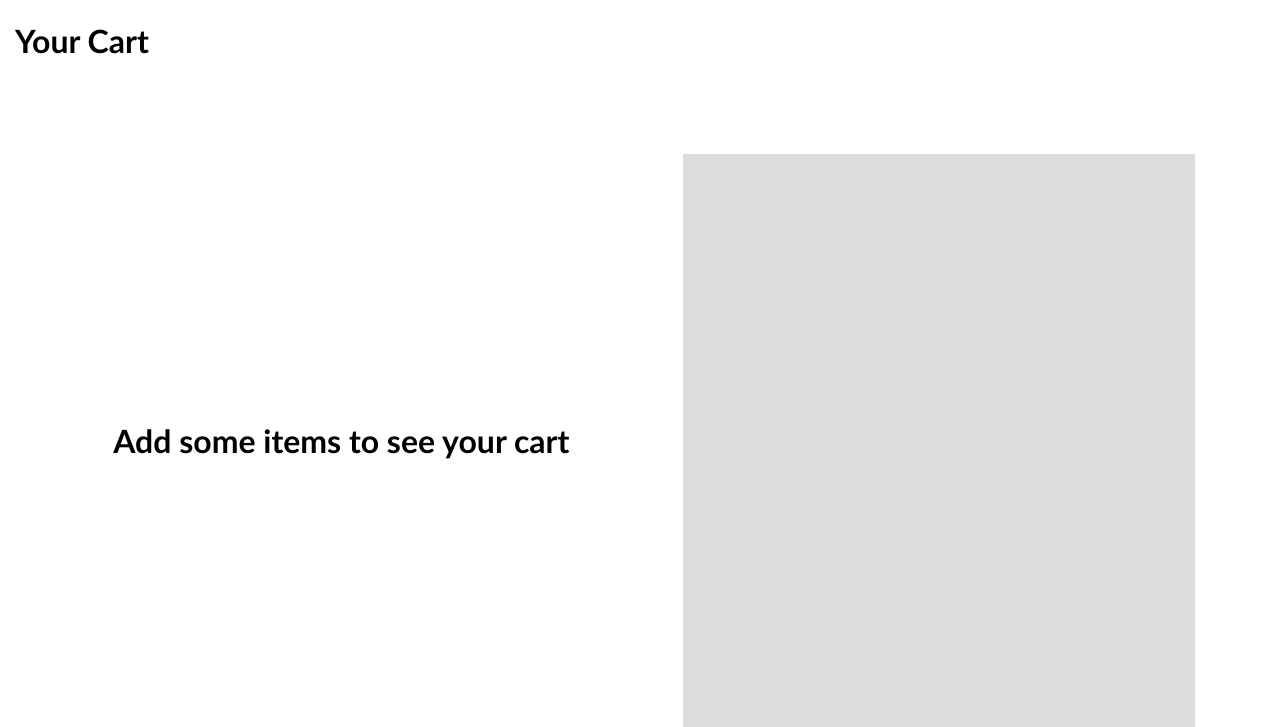
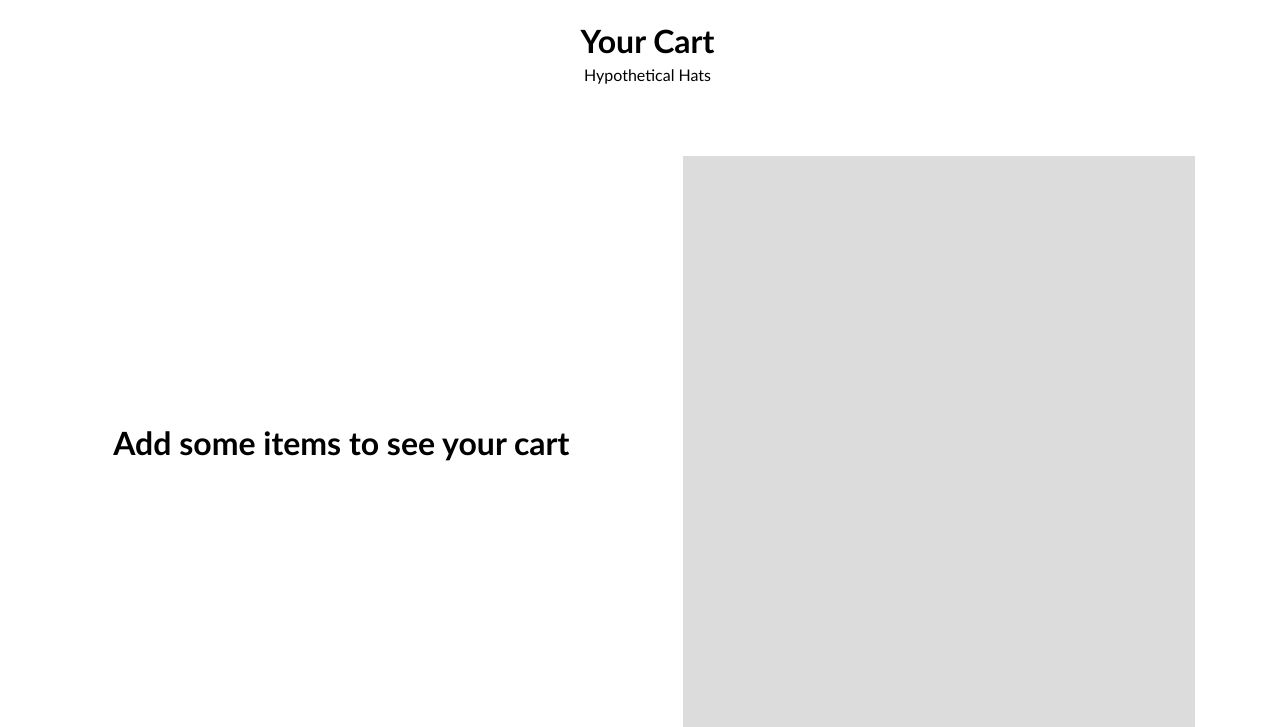
Before and after one commit to jzcdx/ecommerce, a Flask app: page /cart in a window 1280 px wide. Shown: the top 727 px of the page. Run offline with Flask 3, Linux system fonts and the light colour scheme.

Commit message:
code cleanup

```diff
--- a/static/css/cart.css
+++ b/static/css/cart.css
@@ -6,10 +6,6 @@ body {
     font-family:'Trebuchet MS', 'Lucida Sans Unicode', 'Lucida Grande', 'Lucida Sans', Arial, sans-serif;
     display: flex;
     flex-direction: column;
-}
-
-.main-heading {
-    margin-left:15px;
 }
 
 .items-div {
@@ -83,3 +79,23 @@ body {
     height:80%;
     background-color:gainsboro;
 }
+
+.main-heading {
+    margin-left:15px;
+    margin-bottom:5px;
+}
+
+.top-bar {
+    display:flex;
+    flex-direction:column;
+    justify-content:center;
+    align-items:center;
+}
+
+.home-href {
+    text-decoration:none;
+    color:inherit;
+
+    padding-top:0px;
+    margin-left:15px;
+}
--- a/static/js/product.js
+++ b/static/js/product.js
@@ -18,6 +18,7 @@ function addToCart(productId, productName, productStock) {
                 //This updates the description with the new value from the textarea
                 var addedLabel = document.getElementById("added-label")
                 addedLabel.style.display = "block";
+                location.href = '/';
             }
         });
     } else {
--- a/templates/cart.html
+++ b/templates/cart.html
@@ -4,13 +4,15 @@
         <meta charset="UTF-8">
         <meta http-equiv="X-UA-Compatible" content="IE=edge">
         <meta name="viewport" content="width=device-width, initial-scale=1.0">
-        <title>Document</title>
+        <title>Cart</title>
         <link rel="stylesheet" href="{{ url_for('static', filename='css/cart.css') }}">
     </head>
     <body>
-        <h1 class="main-heading">Your Cart</h1>
+        <div class="top-bar">
+            <h1 class="main-heading">Your Cart</h1>
+            <a href="/" class="home-href">Hypothetical Hats</a>
+        </div>
         <div class="main-area">
-
             <div class="cart-area">
                 {% if cart is not none %}
                     <div class="items-div">
--- a/util.py
+++ b/util.py
@@ -17,7 +17,6 @@ def get_product_rows(product_dict):
 def get_cart_info(product_info):
     if (not product_info):
         return None;
-    print("getting cart info")
     res_dict = {"total": 0, "items": 0};
 
     for product in product_info:
```
